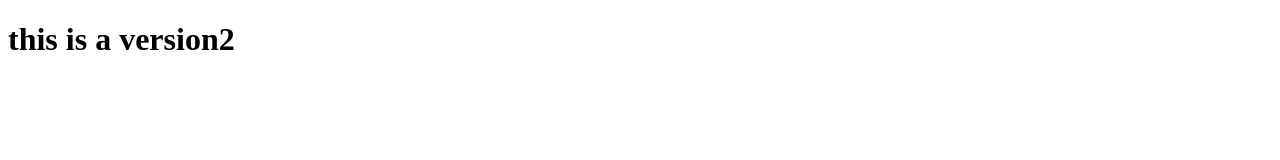
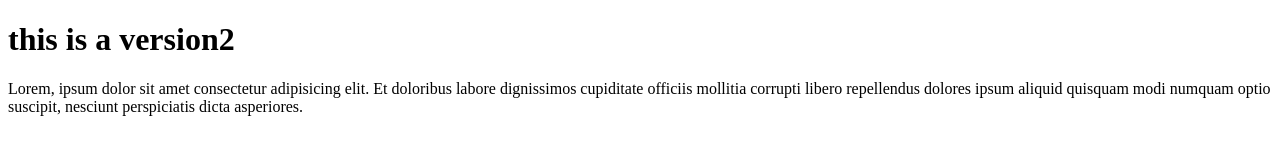
Before and after one commit to chaurasiyaharish/myrepo, a plain HTML site: page index.html in a window 1280 px wide. Drawn offline with Linux system fonts and the light colour scheme.

Commit message:
add paragrapg

```diff
--- a/index.html
+++ b/index.html
@@ -7,5 +7,6 @@
 </head>
 <body>
     <h1>this is a version2</h1>
+    <p>Lorem, ipsum dolor sit amet consectetur adipisicing elit. Et doloribus labore dignissimos cupiditate officiis mollitia corrupti libero repellendus dolores ipsum aliquid quisquam modi numquam optio suscipit, nesciunt perspiciatis dicta asperiores.</p>
 </body>
 </html>
```
